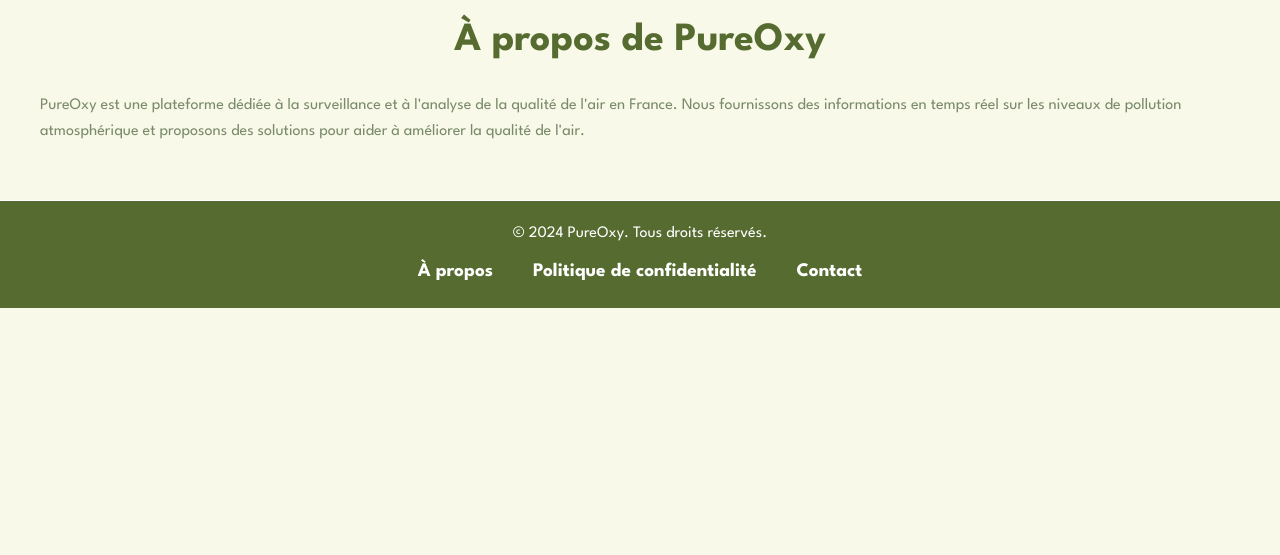
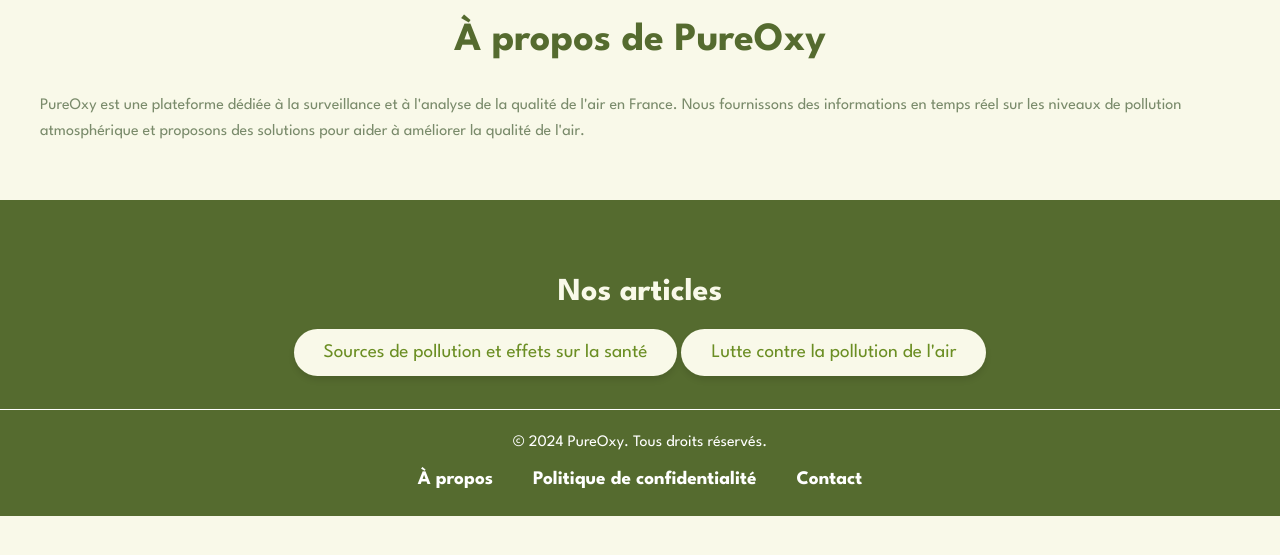
Before and after one commit to Anthony2210/PureOxy, a PHP site: page /pages/a-propos.php in a window 1280 px wide. Shown: the part 171-726 px from the top of the page. Run offline with PHP 8.4, Linux system fonts and the light colour scheme.

Commit message:
ajout bouton pour les articles

```diff
--- a/pages/a-propos.php
+++ b/pages/a-propos.php
@@ -15,5 +15,11 @@
         Nous fournissons des informations en temps réel sur les niveaux de pollution atmosphérique et proposons des solutions pour aider à améliorer la qualité de l'air.
     </p>
 </section>
+<!-- Appel à l'action -->
+<section id="cta" class="mt-5">
+    <h2>Nos articles</h2>
+    <a href="../pages/qualite_air.php" class="button">Sources de pollution et effets sur la santé</a>
+    <a href="../pages/lutte-pollution.php" class="button">Lutte contre la pollution de l'air</a>
+</section>
 
 <?php include '../includes/footer.php'; ?>
```
